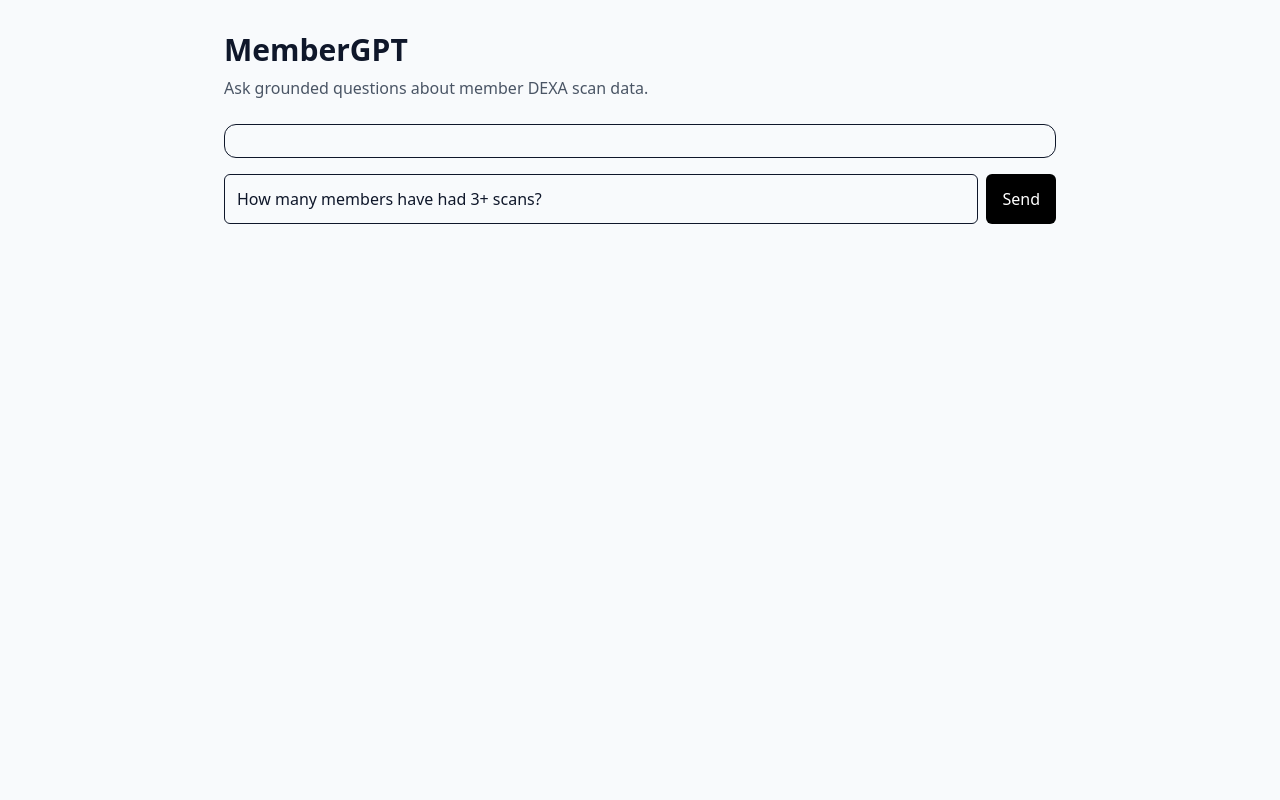
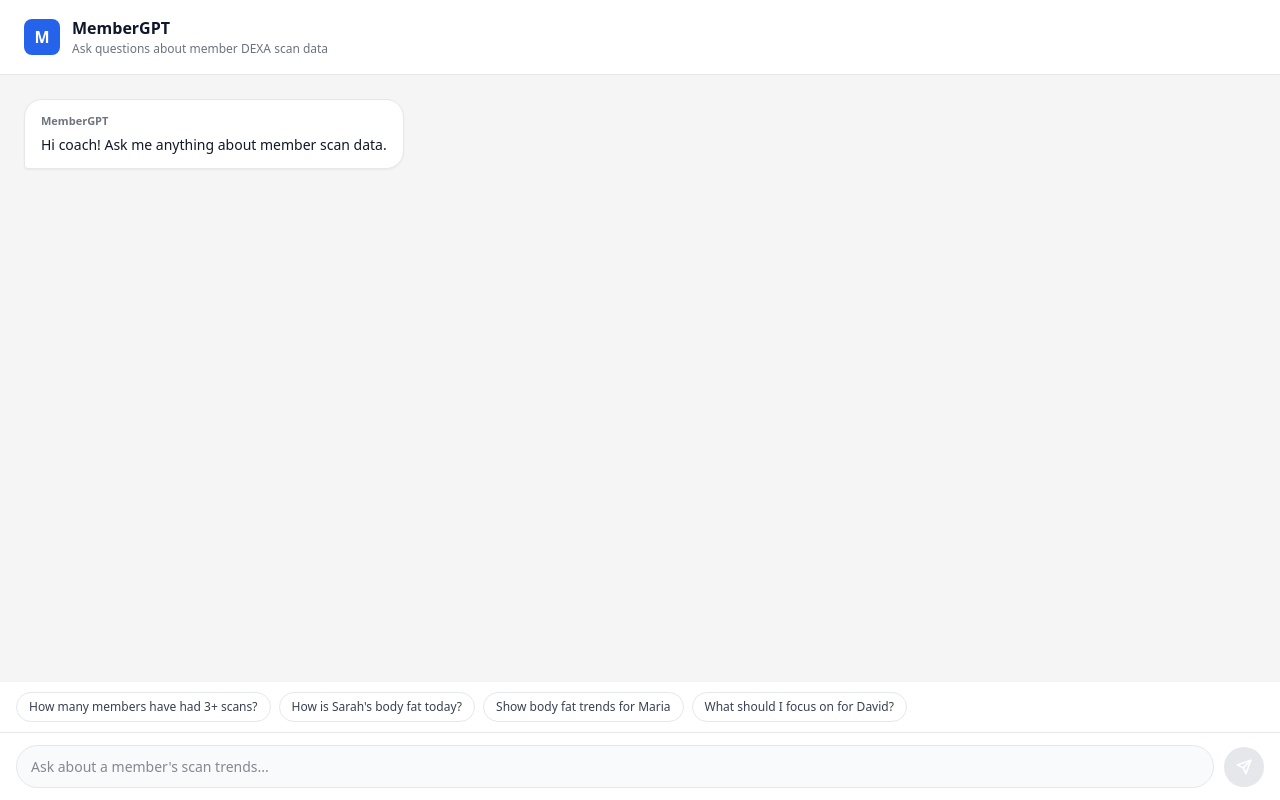
Before and after one commit to maxanderson1339/kalos-medical-report-analyzer, a Next.js app in the folder apps/dashboard/: page /chat in a window 1280 px wide. Built offline with nearby package versions, Linux system fonts and the light colour scheme.

Commit message:
Redesign /chat page UI with bubble layout and quick prompts

```diff
--- a/apps/dashboard/app/chat/page.tsx
+++ b/apps/dashboard/app/chat/page.tsx
@@ -1,52 +1,150 @@
 "use client";
 
-import { useState } from "react";
+import { useState, useRef, useEffect } from "react";
 
 type Message = { role: "user" | "assistant"; content: string };
 
+const QUICK_PROMPTS = [
+  "How many members have had 3+ scans?",
+  "How is Sarah's body fat today?",
+  "Show body fat trends for Maria",
+  "What should I focus on for David?",
+];
+
 export default function ChatPage() {
-  const [messages, setMessages] = useState<Message[]>([]);
-  const [question, setQuestion] = useState("How many members have had 3+ scans?");
+  const [messages, setMessages] = useState<Message[]>([
+    { role: "assistant", content: "Hi coach! Ask me anything about member scan data." },
+  ]);
+  const [question, setQuestion] = useState("");
   const [loading, setLoading] = useState(false);
+  const bottomRef = useRef<HTMLDivElement>(null);
 
-  async function ask() {
-    if (!question.trim()) return;
-    const next = [...messages, { role: "user", content: question } as Message];
+  useEffect(() => {
+    bottomRef.current?.scrollIntoView({ behavior: "smooth" });
+  }, [messages, loading]);
+
+  async function ask(q?: string) {
+    const text = (q ?? question).trim();
+    if (!text || loading) return;
+
+    const next: Message[] = [...messages, { role: "user", content: text }];
     setMessages(next);
+    setQuestion("");
     setLoading(true);
 
+    try {
       const res = await fetch("/api/chat", {
         method: "POST",
         headers: { "Content-Type": "application/json" },
-      body: JSON.stringify({ question }),
+        body: JSON.stringify({ question: text }),
       });
       const data = await res.json();
       setMessages([...next, { role: "assistant", content: data.answer || "No answer returned." }]);
-    setQuestion("");
+    } catch {
+      setMessages([...next, { role: "assistant", content: "Something went wrong. Please try again." }]);
+    } finally {
       setLoading(false);
+    }
   }
 
   return (
-    <main className="mx-auto max-w-4xl p-8">
-      <h1 className="text-3xl font-semibold">MemberGPT</h1>
-      <p className="mt-2 text-gray-600">Ask grounded questions about member DEXA scan data.</p>
-      <div className="mt-6 space-y-3 rounded-xl border p-4">
+    <div style={{ display: "flex", flexDirection: "column", height: "100vh", backgroundColor: "#f5f5f5" }}>
+
+      {/* Header */}
+      <div style={{ backgroundColor: "white", borderBottom: "1px solid #e5e7eb", padding: "16px 24px", display: "flex", alignItems: "center", gap: "12px" }}>
+        <div style={{ width: "36px", height: "36px", borderRadius: "8px", backgroundColor: "#2563eb", display: "flex", alignItems: "center", justifyContent: "center" }}>
+          <span style={{ color: "white", fontSize: "16px", fontWeight: 700 }}>M</span>
+        </div>
+        <div>
+          <h1 style={{ margin: 0, fontSize: "16px", fontWeight: 600 }}>MemberGPT</h1>
+          <p style={{ margin: 0, fontSize: "12px", color: "#6b7280" }}>Ask questions about member DEXA scan data</p>
+        </div>
+      </div>
+
+      {/* Messages */}
+      <div style={{ flex: 1, overflowY: "auto", padding: "24px", display: "flex", flexDirection: "column", gap: "16px" }}>
         {messages.map((m, i) => (
-          <div key={i} className={`rounded-lg p-3 ${m.role === "user" ? "bg-gray-100" : "bg-blue-50"}`}>
-            <strong>{m.role === "user" ? "Coach" : "MemberGPT"}:</strong> {m.content}
+          <div
+            key={i}
+            style={{
+              display: "flex",
+              justifyContent: m.role === "user" ? "flex-end" : "flex-start",
+            }}
+          >
+            <div
+              style={{
+                maxWidth: "70%",
+                backgroundColor: m.role === "user" ? "#2563eb" : "white",
+                color: m.role === "user" ? "white" : "#111827",
+                border: m.role === "assistant" ? "1px solid #e5e7eb" : "none",
+                borderRadius: m.role === "user" ? "18px 18px 4px 18px" : "18px 18px 18px 4px",
+                padding: "12px 16px",
+                fontSize: "14px",
+                lineHeight: "1.6",
+                boxShadow: "0 1px 2px rgba(0,0,0,0.05)",
+              }}
+            >
+              <p style={{ margin: "0 0 4px", fontSize: "11px", fontWeight: 600, opacity: 0.6 }}>
+                {m.role === "user" ? "Coach" : "MemberGPT"}
+              </p>
+              <span style={{ whiteSpace: "pre-wrap" }}>{m.content}</span>
+            </div>
           </div>
         ))}
-        {loading ? <p>Thinking...</p> : null}
+
+        {loading && (
+          <div style={{ display: "flex", justifyContent: "flex-start" }}>
+            <div style={{ backgroundColor: "white", border: "1px solid #e5e7eb", borderRadius: "18px 18px 18px 4px", padding: "12px 16px", fontSize: "14px", color: "#9ca3af", boxShadow: "0 1px 2px rgba(0,0,0,0.05)" }}>
+              <span>Thinking</span>
+              <span style={{ animation: "none" }}>...</span>
             </div>
-      <div className="mt-4 flex gap-2">
+          </div>
+        )}
+
+        <div ref={bottomRef} />
+      </div>
+
+      {/* Quick prompts */}
+      <div style={{ backgroundColor: "white", borderTop: "1px solid #f3f4f6", padding: "10px 16px", display: "flex", gap: "8px", flexWrap: "wrap" }}>
+        {QUICK_PROMPTS.map((p) => (
+          <button
+            key={p}
+            onClick={() => ask(p)}
+            suppressHydrationWarning
+            style={{ padding: "5px 12px", fontSize: "12px", border: "1px solid #e5e7eb", borderRadius: "20px", backgroundColor: "white", cursor: "pointer", color: "#374151", whiteSpace: "nowrap" }}
+          >
+            {p}
+          </button>
+        ))}
+      </div>
+
+      {/* Input bar */}
+      <div style={{ backgroundColor: "white", borderTop: "1px solid #e5e7eb", padding: "12px 16px", display: "flex", gap: "10px", alignItems: "center" }}>
         <input
-          className="flex-1 rounded-md border p-3"
           value={question}
           onChange={(e) => setQuestion(e.target.value)}
-          onKeyDown={(e) => { if (e.key === "Enter") ask(); }}
+          onKeyDown={(e) => { if (e.key === "Enter" && !e.shiftKey) ask(); }}
+          placeholder="Ask about a member's scan trends..."
+          suppressHydrationWarning
+          style={{ flex: 1, padding: "10px 14px", border: "1px solid #e5e7eb", borderRadius: "24px", fontSize: "14px", outline: "none", backgroundColor: "#f9fafb" }}
         />
-        <button onClick={ask} suppressHydrationWarning className="rounded-md bg-black px-4 py-2 text-white">Send</button>
+        <button
+          onClick={() => ask()}
+          disabled={loading || !question.trim()}
+          suppressHydrationWarning
+          style={{
+            width: "40px", height: "40px", borderRadius: "50%",
+            backgroundColor: loading || !question.trim() ? "#e5e7eb" : "#2563eb",
+            border: "none", cursor: loading || !question.trim() ? "not-allowed" : "pointer",
+            display: "flex", alignItems: "center", justifyContent: "center", flexShrink: 0,
+          }}
+        >
+          <svg width="16" height="16" viewBox="0 0 24 24" fill="none" stroke="white" strokeWidth="2.5" strokeLinecap="round" strokeLinejoin="round">
+            <line x1="22" y1="2" x2="11" y2="13" />
+            <polygon points="22 2 15 22 11 13 2 9 22 2" />
+          </svg>
+        </button>
       </div>
-    </main>
+    </div>
   );
 }
```
Lines whose indentation alone changed are shown as unchanged.
